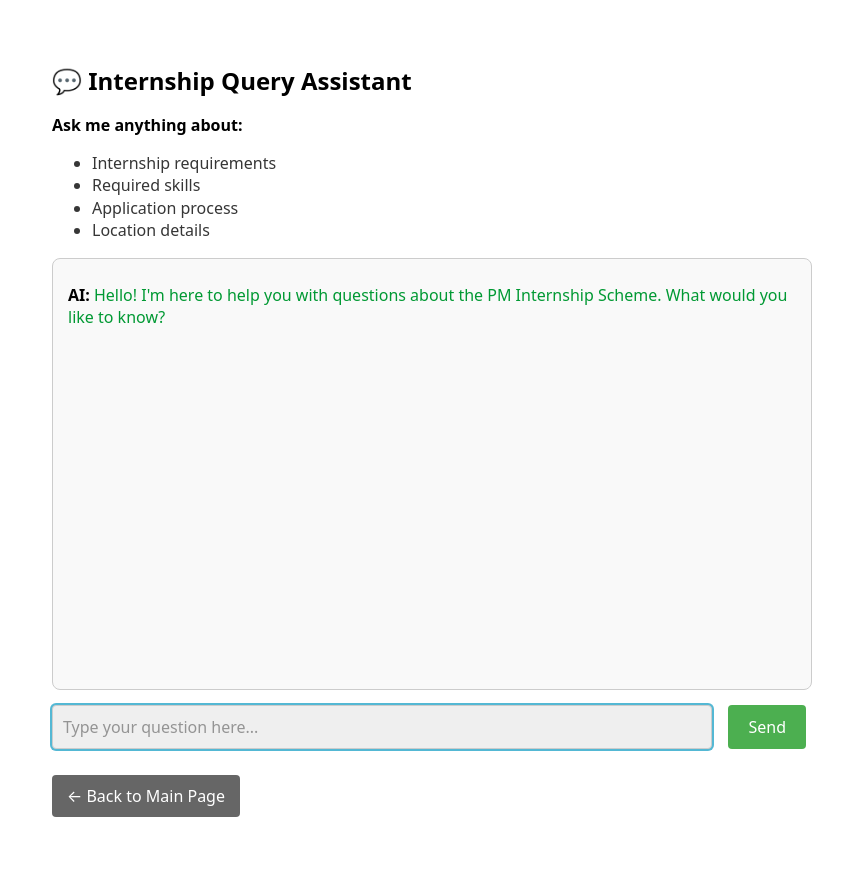
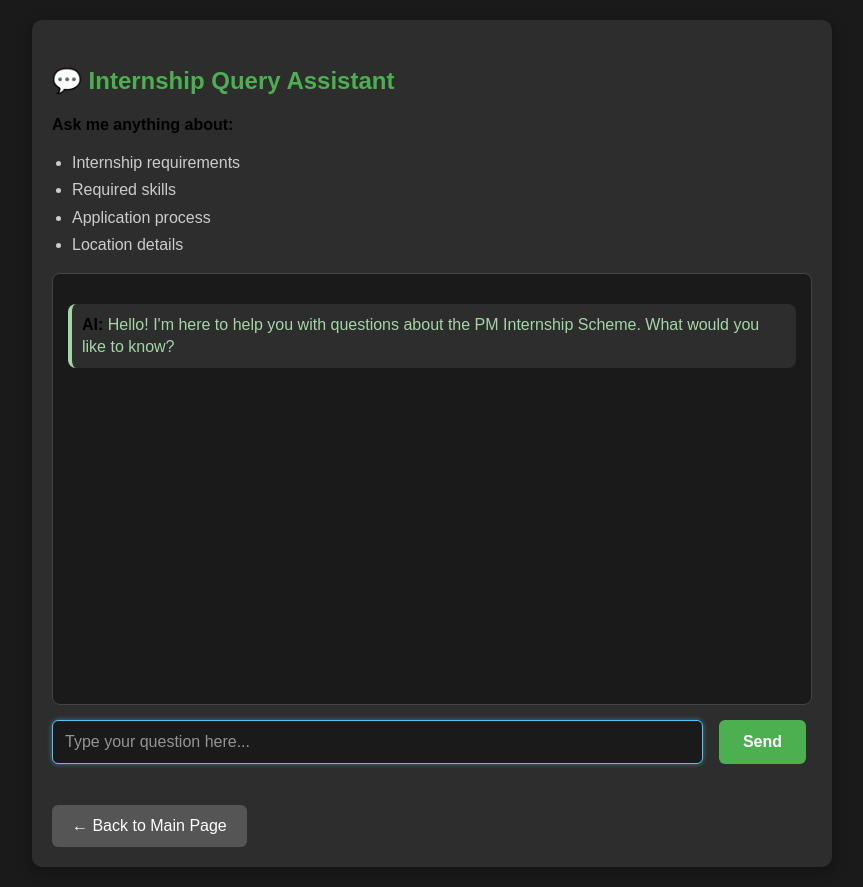
Before and after one commit to yrajat01/GuideNext, a Flask app: page /chat in a window 1280 px wide. Shown: the whole page, without its empty margins (208-1071 px from the left). Before the commit the page ends 817 px from the top, so only its background shows below. Run offline with Flask 3, Linux system fonts and the light colour scheme.

Commit message:
chatbox css modified

```diff
--- a/templates/chat.html
+++ b/templates/chat.html
@@ -6,55 +6,142 @@
     <title>Internship Chat Assistant</title>
     <link rel="stylesheet" href="https://cdn.jsdelivr.net/npm/water.css@2/out/water.css">
     <style>
-        #chat-container { max-width: 800px; margin: auto; padding: 20px; }
+    /* Dark theme styling */
+    body {
+        background-color: #1a1a1a;
+        color: #ffffff;
+        font-family: Arial, sans-serif;
+    }
+
+    #chat-container {
+        max-width: 800px;
+        margin: auto;
+        padding: 20px;
+        background-color: #2d2d2d;
+        border-radius: 10px;
+        box-shadow: 0 4px 15px rgba(0,0,0,0.3);
+        margin-top: 20px;
+    }
+
     #chat-box {
         height: 400px;
         overflow-y: auto;
-            border: 1px solid #ccc;
+        border: 1px solid #444;
         padding: 15px;
         margin-bottom: 15px;
         border-radius: 8px;
-            background-color: #f9f9f9;
+        background-color: #1a1a1a;
     }
+
     .user-msg {
         text-align: right;
-            color: #0066cc;
-            margin: 10px 0;
+        color: #4fc3f7; /* Light blue for user messages */
+        margin: 15px 0;
+        padding: 10px;
+        background-color: #2d2d2d;
+        border-radius: 8px;
+        border-left: 4px solid #4fc3f7;
     }
+
     .ai-msg {
         text-align: left;
-            color: #009933;
-            margin: 10px 0;
+        color: #a5d6a7; /* Light green for AI messages */
+        margin: 15px 0;
+        padding: 10px;
+        background-color: #2d2d2d;
+        border-radius: 8px;
+        border-left: 4px solid #a5d6a7;
     }
+
     #chat-form {
         display: flex;
         gap: 10px;
+        margin-bottom: 20px;
     }
+
     #user-input {
         flex: 1;
-            padding: 10px;
-            border: 1px solid #ccc;
-            border-radius: 4px;
+        padding: 12px;
+        border: 1px solid #444;
+        border-radius: 6px;
+        background-color: #1a1a1a;
+        color: #ffffff;
+        font-size: 16px;
     }
+
+    #user-input:focus {
+        outline: none;
+        border-color: #4fc3f7;
+        box-shadow: 0 0 5px rgba(79, 195, 247, 0.5);
+    }
+
     #chat-form button {
-            padding: 10px 20px;
+        padding: 12px 24px;
         background: #4CAF50;
         color: white;
         border: none;
-            border-radius: 4px;
+        border-radius: 6px;
         cursor: pointer;
+        font-weight: bold;
+        transition: background-color 0.3s ease;
     }
-        #chat-form button:hover { background: #45a049; }
+
+    #chat-form button:hover {
+        background: #45a049;
+    }
+
     .back-button {
         display: inline-block;
-            margin-top: 20px;
-            padding: 10px 15px;
-            background: #666;
+        margin-top: 15px;
+        padding: 10px 20px;
+        background: #555;
         color: white;
         text-decoration: none;
+        border-radius: 6px;
+        transition: background-color 0.3s ease;
+    }
+
+    .back-button:hover {
+        background: #666;
+        text-decoration: none;
+        color: white;
+    }
+
+    /* Custom scrollbar for chat box */
+    #chat-box::-webkit-scrollbar {
+        width: 8px;
+    }
+
+    #chat-box::-webkit-scrollbar-track {
+        background: #2d2d2d;
         border-radius: 4px;
     }
-        .back-button:hover { background: #555; }
+
+    #chat-box::-webkit-scrollbar-thumb {
+        background: #555;
+        border-radius: 4px;
+    }
+
+    #chat-box::-webkit-scrollbar-thumb:hover {
+        background: #777;
+    }
+
+    h2 {
+        color: #4CAF50;
+        margin-bottom: 10px;
+    }
+
+    p, ul {
+        color: #cccccc;
+    }
+
+    ul {
+        padding-left: 20px;
+    }
+
+    li {
+        margin-bottom: 5px;
+    }
 </style>
 </head>
 <body>
```
Lines whose indentation alone changed are shown as unchanged.
